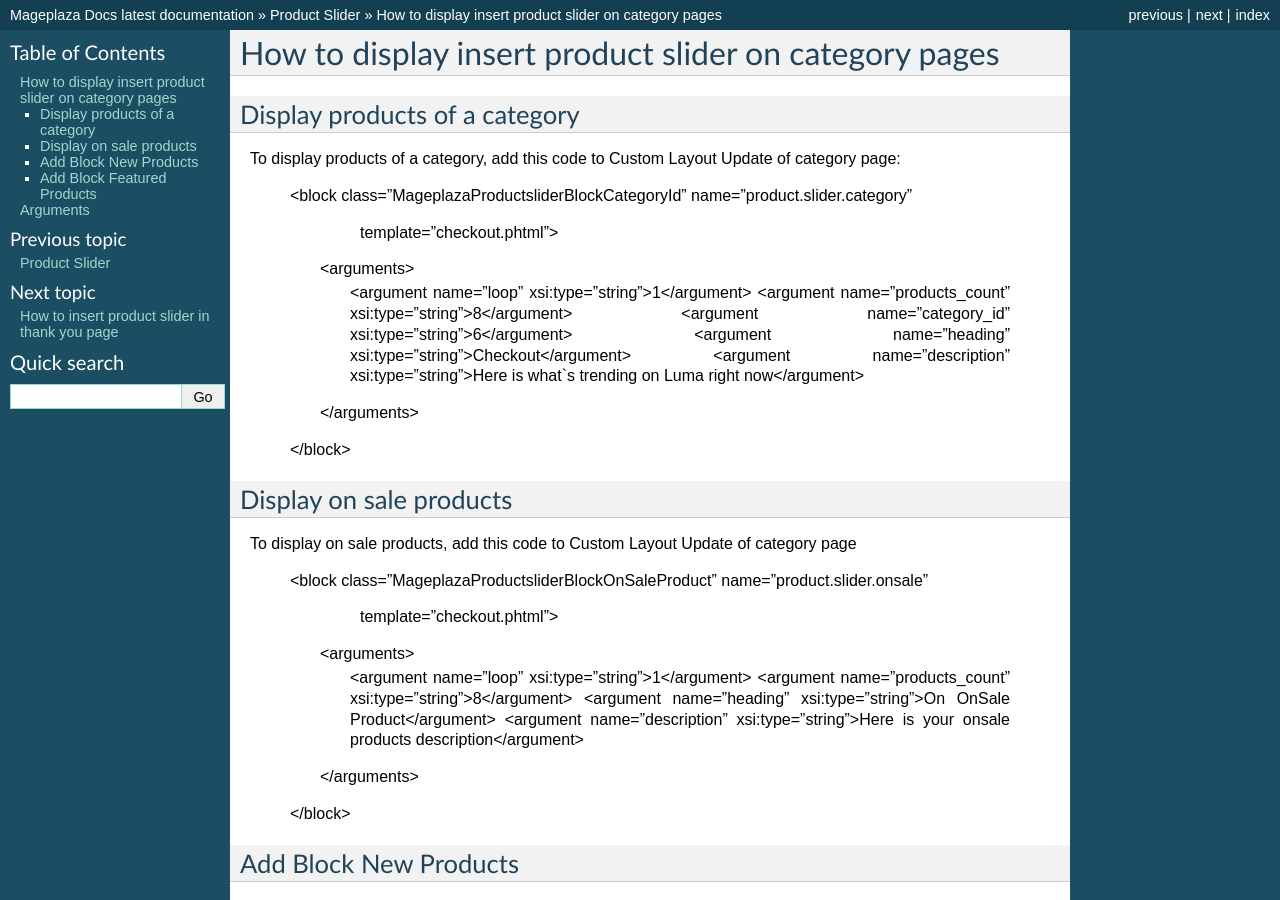
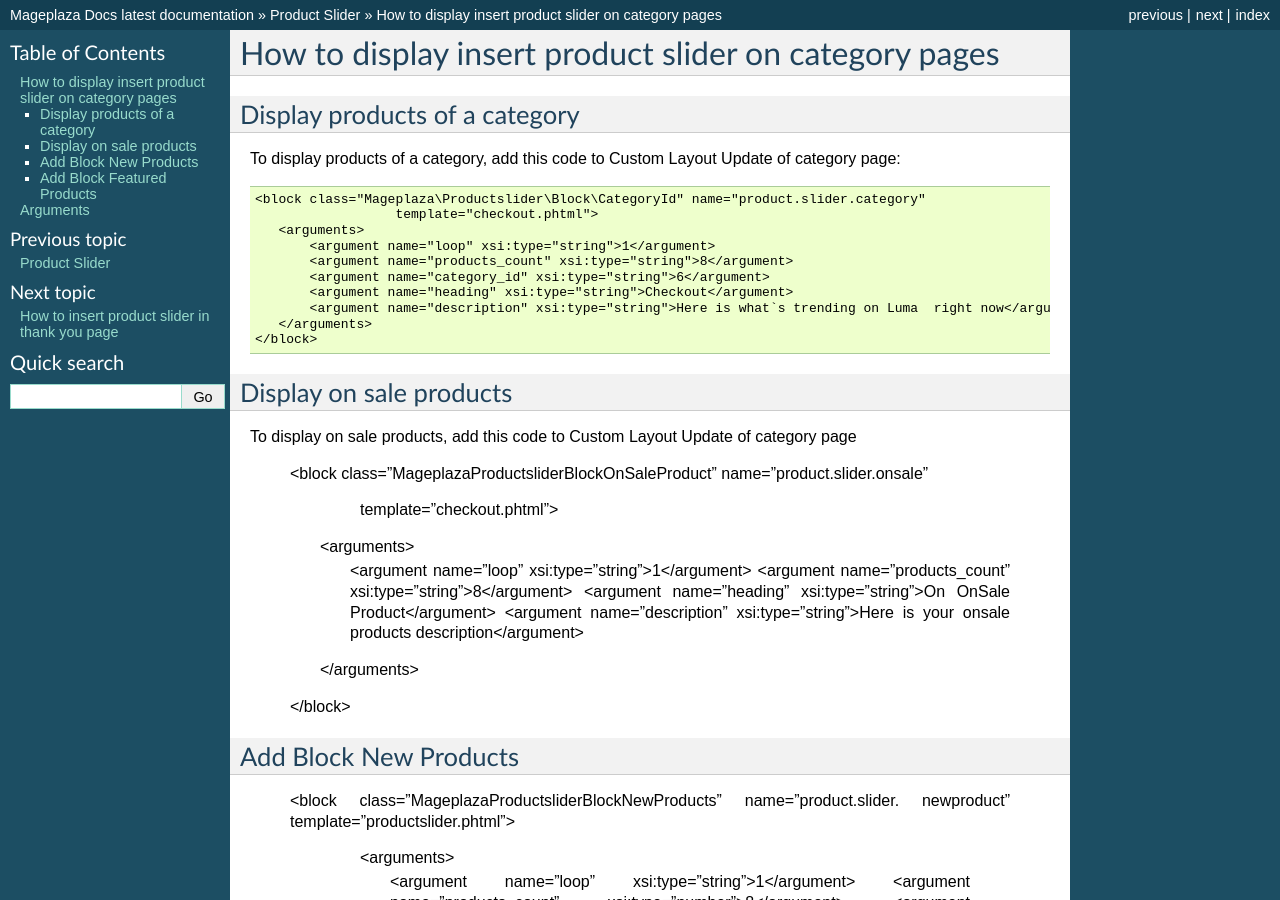
Before and after one commit to magepages/mpdocs, a Sphinx documentation site: the page built from docs/product-slider-m2/how-to-display-insert-product-slider-on-category-pages.rst, in a window 1280 px wide and 900 px high. Built offline with Sphinx 7.4.7, drawn with Linux system fonts in a browser that asks for light colours; pages that are not in the unit, such as notebooks, are missing from menus.

Commit message:
Auto update

```diff
--- a/docs/product-slider-m2/how-to-display-insert-product-slider-on-category-pages.rst
+++ b/docs/product-slider-m2/how-to-display-insert-product-slider-on-category-pages.rst
@@ -4,7 +4,7 @@
 Display products of a category
 ^^^^^^^^^^^^^^^^^^^^^^^^^^^^^^^
 
-To display products of a category, add this code to Custom Layout Update of category page:
+To display products of a category, add this code to Custom Layout Update of category page::
 
   <block class="Mageplaza\Productslider\Block\CategoryId" name="product.slider.category"
                     template="checkout.phtml">
```
